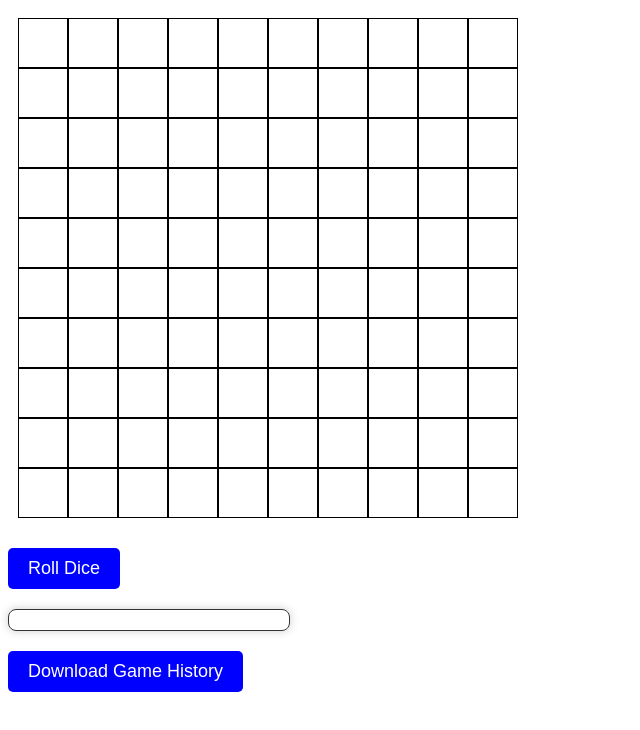
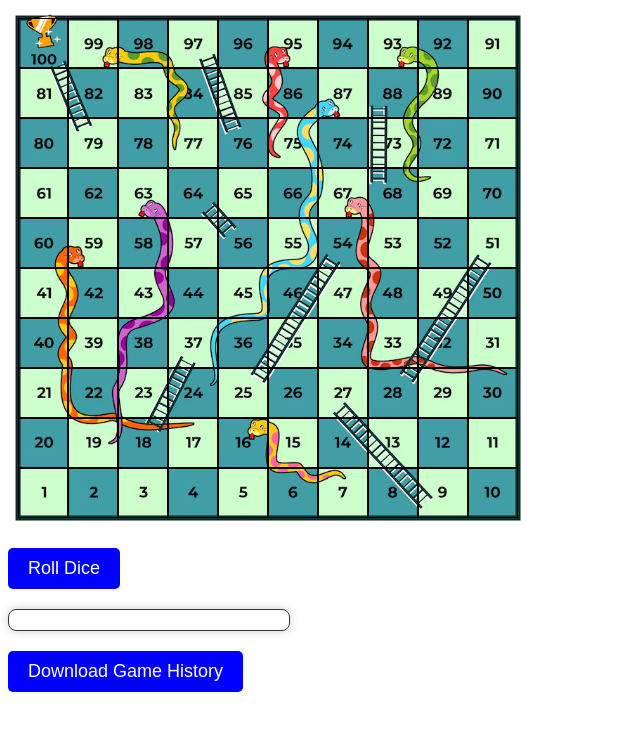
Before and after one commit to bindu932/snake, a plain HTML site: page index.html in a window 1280 px wide. Shown: the whole page, without its empty margins (0-640 px from the left). Drawn offline with Linux system fonts and the light colour scheme.

Commit message:
Updated index.html and images

```diff
--- a/index.html
+++ b/index.html
@@ -10,7 +10,7 @@
       padding: 10px;
       grid-template-columns: repeat(10, 50px);
       grid-template-rows: repeat(10, 50px);
-      background: url('snake.jpg');
+      background: url('images/snake.jpg');
       background-repeat: no-repeat;
       background-size: 520px 520px;
     }
```
Also changed, not shown: images/snake.jpg (added).
